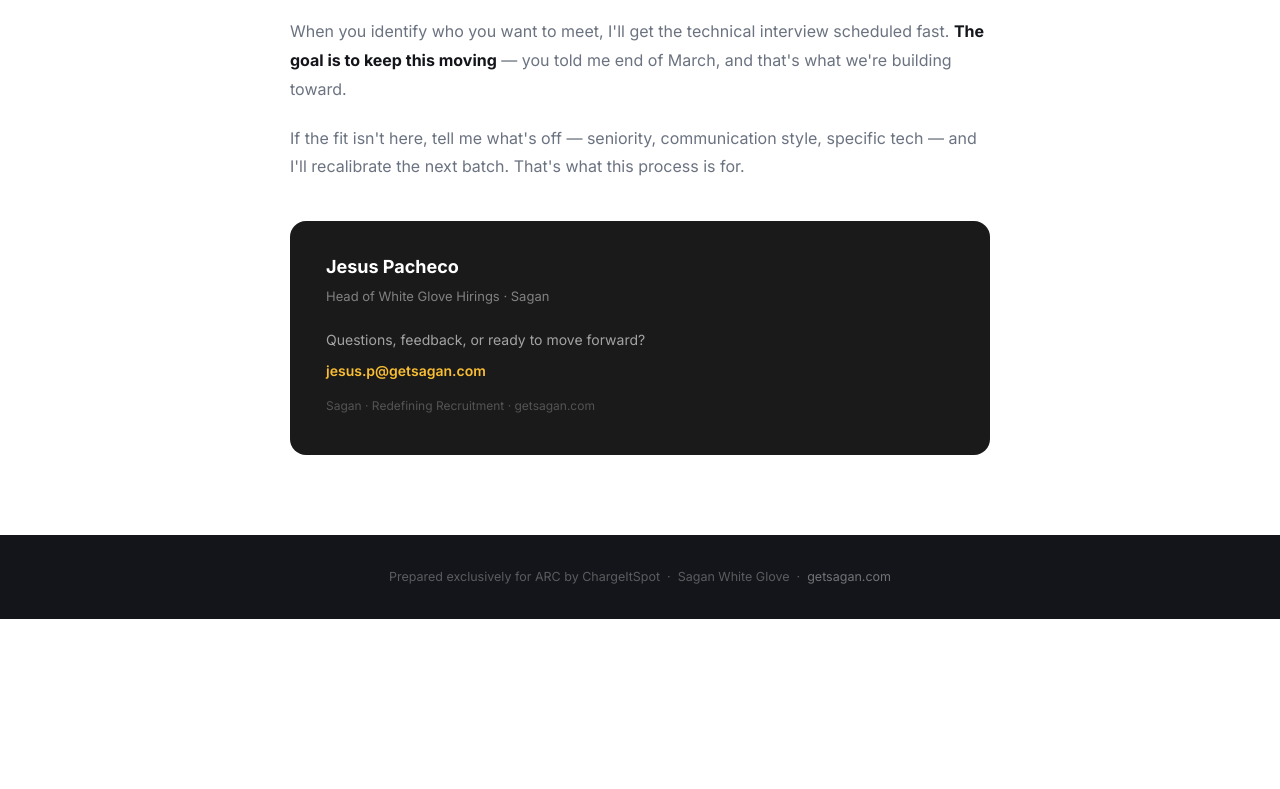
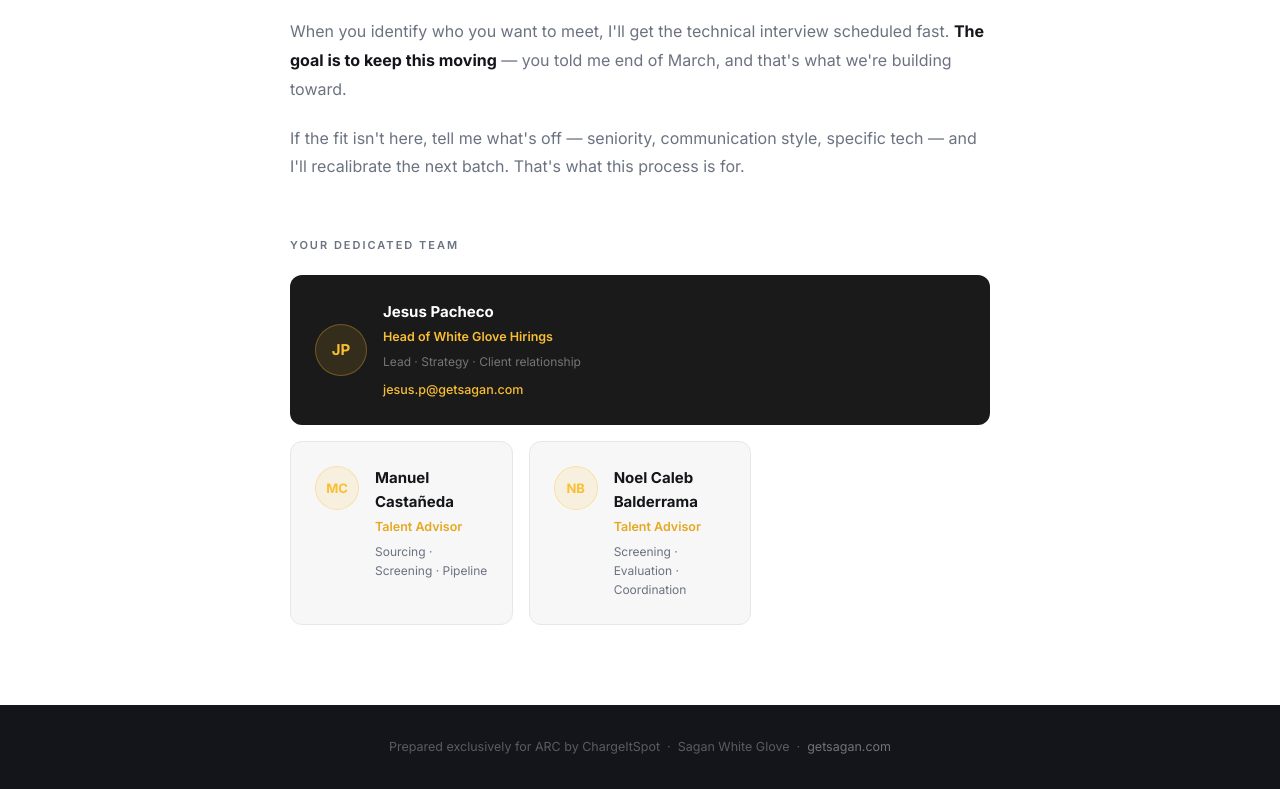
Before and after one commit to wg-dotcom/arc-software-engineer, a plain HTML site: page index.html in a window 1280 px wide. Shown: the part 10936-11725 px from the top of the page. Before the commit the page ends 11555 px from the top, so only its background shows below. Drawn offline with Linux system fonts and the light colour scheme.

Commit message:
Add team section — Jesus, Manuel, Noel Caleb

```diff
--- a/index.html
+++ b/index.html
@@ -500,6 +500,122 @@
             font-size: 13px;
             color: rgba(255,255,255,0.45);
             margin-bottom: 20px;
+        }
+
+        /* ===== TEAM SECTION ===== */
+        .team-section {
+            margin-top: 56px;
+        }
+
+        .team-label {
+            font-size: 11px;
+            font-weight: 600;
+            letter-spacing: 2px;
+            text-transform: uppercase;
+            color: var(--arc-gray);
+            margin-bottom: 20px;
+        }
+
+        .team-grid {
+            display: grid;
+            grid-template-columns: 1fr 1fr 1fr;
+            gap: 16px;
+        }
+
+        .team-card {
+            background: var(--arc-light);
+            border-radius: 12px;
+            padding: 24px;
+            display: flex;
+            align-items: flex-start;
+            gap: 16px;
+            border: 1px solid var(--arc-gray-light);
+        }
+
+        .team-card--lead {
+            background: var(--arc-darker);
+            border-color: transparent;
+            grid-column: span 3;
+            flex-direction: row;
+            align-items: center;
+        }
+
+        .team-avatar {
+            width: 44px;
+            height: 44px;
+            border-radius: 50%;
+            background: rgba(250, 190, 50, 0.12);
+            border: 1.5px solid rgba(250, 190, 50, 0.3);
+            display: flex;
+            align-items: center;
+            justify-content: center;
+            font-size: 13px;
+            font-weight: 700;
+            color: var(--arc-gold);
+            flex-shrink: 0;
+        }
+
+        .team-card--lead .team-avatar {
+            width: 52px;
+            height: 52px;
+            font-size: 15px;
+        }
+
+        .team-info {
+            display: flex;
+            flex-direction: column;
+            gap: 3px;
+        }
+
+        .team-name {
+            font-size: 15px;
+            font-weight: 700;
+            color: var(--arc-darkest);
+        }
+
+        .team-card--lead .team-name {
+            color: var(--arc-white);
+        }
+
+        .team-role {
+            font-size: 12.5px;
+            font-weight: 600;
+            color: var(--arc-gold-deep);
+        }
+
+        .team-card--lead .team-role {
+            color: var(--arc-gold);
+        }
+
+        .team-detail {
+            font-size: 12px;
+            color: var(--arc-gray);
+            margin-top: 2px;
+        }
+
+        .team-card--lead .team-detail {
+            color: rgba(255,255,255,0.4);
+        }
+
+        .team-email {
+            font-size: 12.5px;
+            font-weight: 500;
+            color: var(--arc-gold);
+            text-decoration: none;
+            margin-top: 6px;
+        }
+
+        .team-email:hover {
+            text-decoration: underline;
+        }
+
+        @media (max-width: 768px) {
+            .team-grid {
+                grid-template-columns: 1fr;
+            }
+            .team-card--lead {
+                grid-column: span 1;
+            }
         }
 
         /* ===== FOOTER ===== */
@@ -1174,12 +1290,35 @@
         If the fit isn't here, tell me what's off — seniority, communication style, specific tech — and I'll recalibrate the next batch. That's what this process is for.
     </p>
 
-    <div class="contact-block">
-        <div class="contact-name">Jesus Pacheco</div>
-        <div class="contact-role">Head of White Glove Hirings · Sagan</div>
-        <p>Questions, feedback, or ready to move forward?</p>
-        <p><a href="mailto:jesus.p@getsagan.com">jesus.p@getsagan.com</a></p>
-        <p style="margin-top:12px;font-size:12px;color:rgba(255,255,255,0.25);">Sagan · Redefining Recruitment · getsagan.com</p>
+    <div class="team-section">
+        <div class="team-label">Your dedicated team</div>
+        <div class="team-grid">
+            <div class="team-card team-card--lead">
+                <div class="team-avatar">JP</div>
+                <div class="team-info">
+                    <div class="team-name">Jesus Pacheco</div>
+                    <div class="team-role">Head of White Glove Hirings</div>
+                    <div class="team-detail">Lead · Strategy · Client relationship</div>
+                    <a href="mailto:jesus.p@getsagan.com" class="team-email">jesus.p@getsagan.com</a>
+                </div>
+            </div>
+            <div class="team-card">
+                <div class="team-avatar">MC</div>
+                <div class="team-info">
+                    <div class="team-name">Manuel Castañeda</div>
+                    <div class="team-role">Talent Advisor</div>
+                    <div class="team-detail">Sourcing · Screening · Pipeline</div>
+                </div>
+            </div>
+            <div class="team-card">
+                <div class="team-avatar">NB</div>
+                <div class="team-info">
+                    <div class="team-name">Noel Caleb Balderrama</div>
+                    <div class="team-role">Talent Advisor</div>
+                    <div class="team-detail">Screening · Evaluation · Coordination</div>
+                </div>
+            </div>
+        </div>
     </div>
 </section>
 
```
